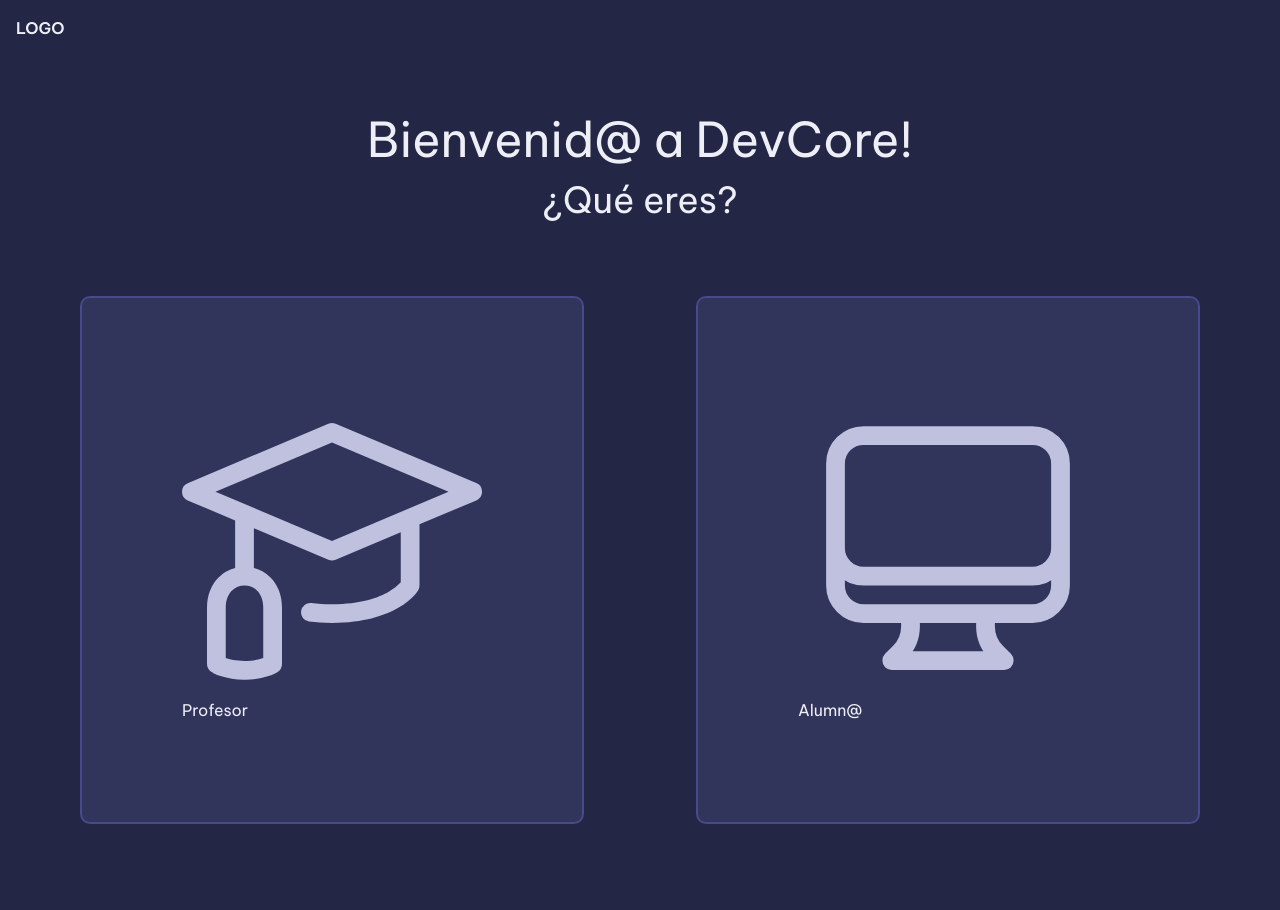
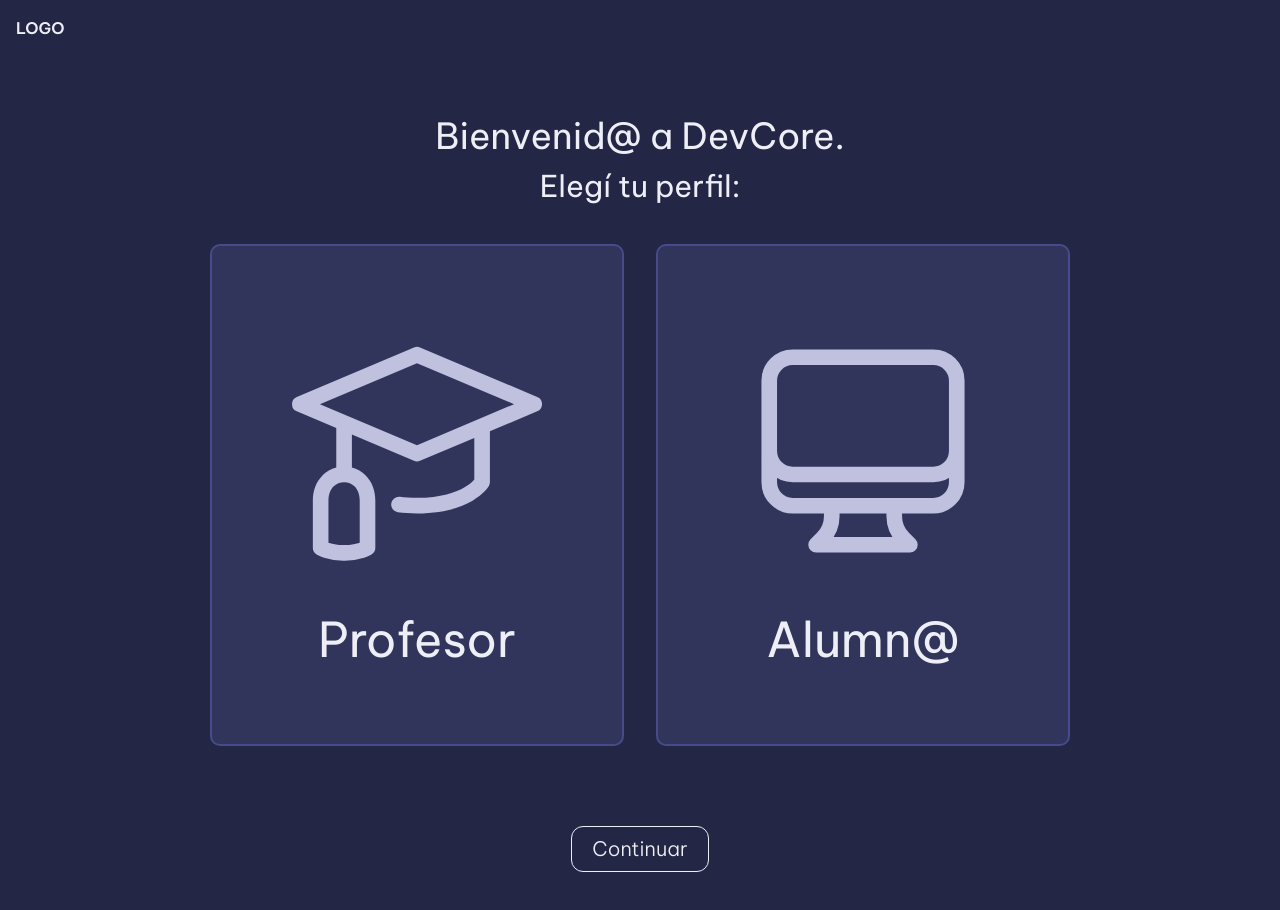
Before and after one commit to DevCore-PF/ProyectoFinalFront, a Next.js app in the folder front/: page /role in a window 1280 px wide. Built offline with nearby package versions, Linux system fonts and the light colour scheme; a web font is replaced by a local one.

Commit message:
Se agrego la vista role

```diff
--- a/front/app/(auth)/role/page.tsx
+++ b/front/app/(auth)/role/page.tsx
@@ -13,19 +13,32 @@ const page = () => {
           <span className="font-semibold">LOGO</span>
         </Link>
       </header>
-      <section className="flex gap-4 flex-col items-center justify-center mt-15">
-        <h1 className="text-5xl">Bienvenid@ a DevCore!</h1>
-        <h3 className="text-4xl">¿Qué eres?</h3>
-        <div className="flex min-w-280  mt-15 mb-20 justify-between ">
-          <span className="border-2 border-border bg-background2/50 p-25 rounded-[10px] duration-300 transition-all hover:scale-110 cursor-pointer">
-            <GoMortarBoard className="text-[#bfc1de]" size={300} />
-            <p>Profesor</p>
+
+      <section className="flex flex-col items-center justify-center mt-15 px-4">
+        <h1 className="text-2xl sm:text-4xl text-center">Bienvenid@ a DevCore.</h1>
+        <h3 className="text-2xl sm:text-3xl mt-3 text-center">Elegí tu perfil:</h3>
+
+        <div className="flex flex-wrap justify-center gap-8 mt-10 mb-20">
+          <span className="shrink-0 flex flex-col gap-10 border-2 border-border bg-background2/50 p-12 sm:p-20 rounded-[10px] duration-300 transition-all hover:scale-105 cursor-pointer hover:shadow-[0_0_10px_#474b8a] hover:brightness-110">
+            <GoMortarBoard
+              className="text-[#bfc1de] w-full h-auto max-w-[150px] sm:max-w-[250px]"
+              size={250}
+            />
+            <p className="text-3xl sm:text-5xl text-center">Profesor</p>
           </span>
-          <span className="border-2  border-border bg-background2/50 p-25 rounded-[10px] duration-300 transition-all hover:scale-110 cursor-pointer">
-            <HiOutlineComputerDesktop className="text-[#bfc1de]" size={300} />
-          <p>Alumn@</p>
+
+          <span className="shrink-0 flex flex-col gap-10 border-2 border-border bg-background2/50 p-12 sm:p-20 rounded-[10px] duration-300 transition-all hover:scale-105 cursor-pointer hover:shadow-[0_0_10px_#474b8a] hover:brightness-110">
+            <HiOutlineComputerDesktop
+              className="text-[#bfc1de] w-full h-auto max-w-[150px] sm:max-w-[250px]"
+              size={250}
+            />
+            <p className="text-3xl sm:text-5xl text-center">Alumn@</p>
           </span>
         </div>
+
+        <button className="px-5 py-2 border border-font-light rounded-xl mb-10 hover:scale-103 transition-all duration-150 cursor-pointer text-lg sm:text-xl font-light">
+          Continuar
+        </button>
       </section>
     </div>
   );
```
